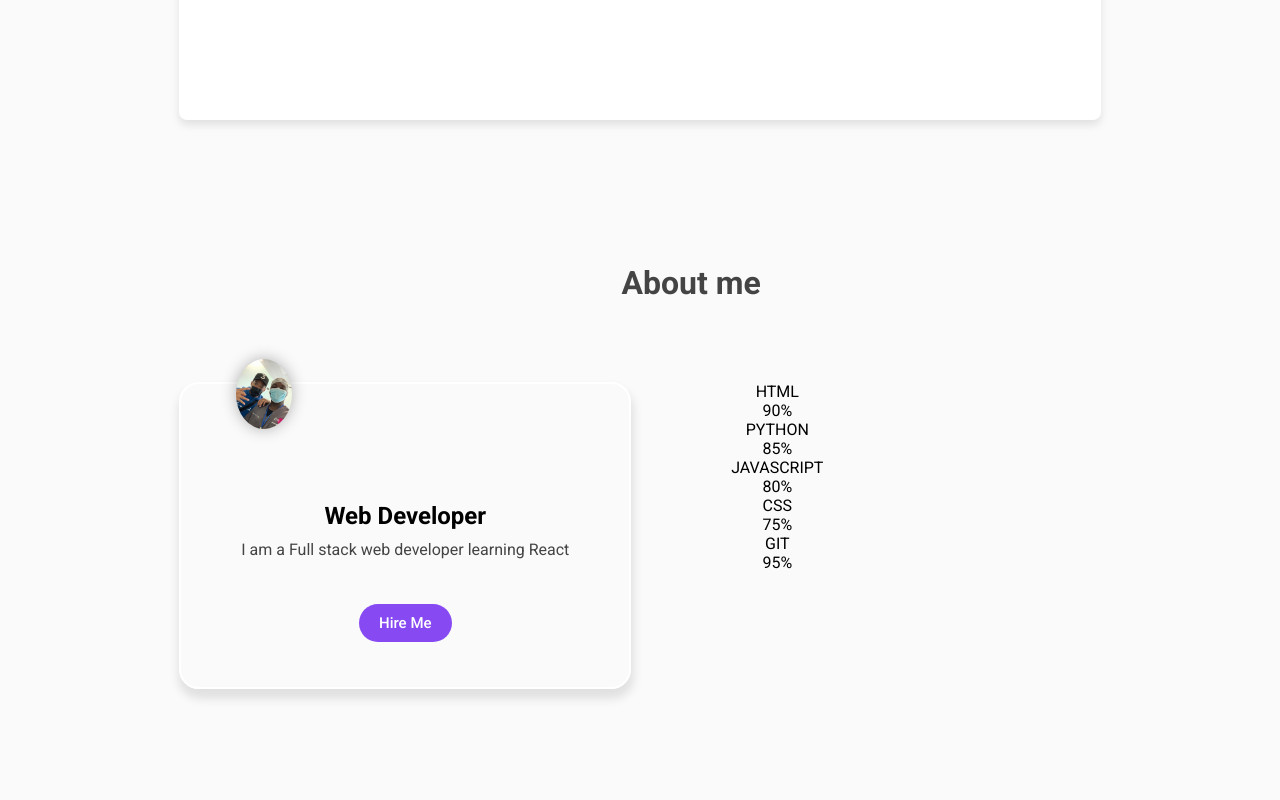
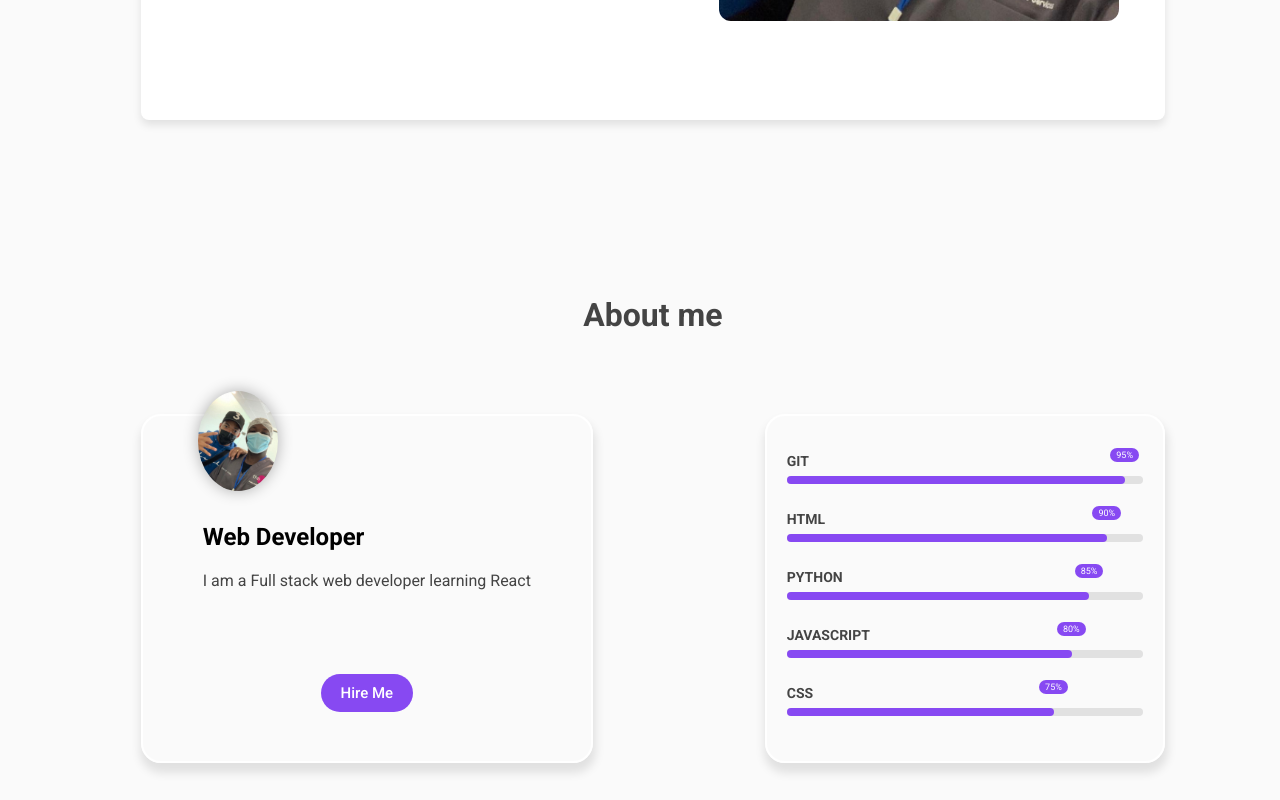
Before and after one commit to Pcosby5/react_journey, a React (Create React App) app in the folder cosby-the-python-portfolio/: page / in a window 1280 px wide. Shown: the part 640-1440 px from the top of the page. Built offline with nearby package versions, Linux system fonts and the light colour scheme; a web font is replaced by a local one.

Commit message:
finished the about section , chnaged the text-align in wrapper to  from center to left, bascially checking alignmnent and layout and psotioinng

```diff
--- a/cosby-the-python-portfolio/src/components/Hero.css
+++ b/cosby-the-python-portfolio/src/components/Hero.css
@@ -1,7 +1,7 @@
 /* Hero section styling */
 .hero {
   display: flex;
-  width: 90%;
+  width: 100%;
   max-width: 1200px;
   background-color: #fff;
   padding: 40px;
@@ -90,20 +90,6 @@
   display: flex;
 }
 
-.btn {
-  background-color: #007bff;
-  color: #fff;
-  padding: 10px 20px;
-  margin-right: 10px;
-  border: none;
-  border-radius: 4px;
-  cursor: pointer;
-  transition: background-color 0.3s ease;
-}
-
-.btn:hover {
-  background-color: #0056b3;
-}
 
 /* Social icons container */
 .social-icons {
--- a/cosby-the-python-portfolio/src/pages/About.js
+++ b/cosby-the-python-portfolio/src/pages/About.js
@@ -26,8 +26,19 @@ export default function About() {
           </div>
 
           {/* Skills section inside the same row */}
-          <div className="col">
+
           <div className="skills">
+            <div className="skill-box">
+              <span className="title">GIT</span>
+              <div className="skill-bar">
+                <span className="skill-per git">
+                  <span className="tool-tip">95%</span>
+                </span>
+              </div>
+            </div>
+
+
+
             <div className="skill-box">
               <span className="title">HTML</span>
               <div className="skill-bar">
@@ -36,6 +47,8 @@ export default function About() {
                 </span>
               </div>
             </div>
+
+
 
             <div className="skill-box">
               <span className="title">PYTHON</span>
@@ -64,16 +77,10 @@ export default function About() {
               </div>
             </div>
 
-              <div className="skill-box">
-                <span className="title">GIT</span>
-                <div className="skill-bar">
-                  <span className="skill-per git">
-                    <span className="tool-tip">95%</span>
-                  </span>
+
+
           </div>
-              </div>
-            </div>
-          </div>
+
         </div>
       </section>
     </main>
--- a/cosby-the-python-portfolio/src/styles/about.css
+++ b/cosby-the-python-portfolio/src/styles/about.css
@@ -9,23 +9,6 @@
     margin: 20px;
 } */
 
-.row {
-    display: flex;
-    justify-content: space-evenly;
-    width: 100%;
-    gap: 80px;
-    /* display: block;
-    margin: 0 auto; */
-
-}
-
-.col {
-    display: flex;
-    width: 50%;
-
-    /* display: inline-block;
-    margin: 20px; */
-}
 
 .about-info {
     position: relative;
@@ -47,6 +30,8 @@
     box-sizing: border-box;
     -webkit-transition: all 0.25s ease;
     transition: all 0.25s ease;
+    top: -35px;
+
 }
 
 .about-info figcaption {
@@ -56,8 +41,12 @@
     /* margin-bottom: 60px; */
 }
 
+.about-info h1, p {
+    margin-bottom: 20px;
+}
+
 .about-me .profile {
-    border-radius: 60%;
+    border-radius: 100%;
     position: absolute;
     bottom: 100%;
 
@@ -65,7 +54,7 @@
     z-index: 1;
     background-color: #fff;
     max-width: 80px;
-    max-height: 70px;
+    max-height: 180px;
     box-shadow: 0 0 15px rgba(0, 0, 0, 0.3);
 
 }
@@ -88,4 +77,105 @@
     font-size: 15px;
     font-weight: 500;
     transition: all 0.5s ease;
+    margin: 4px;
 }
+
+
+.skills {
+    position: relative;
+    width: 100%;
+    max-width: 400px;
+    /* height: 100%; */
+    /* max-height: 600px; */
+    border: 2px solid #fff;
+    background: transparent;
+    box-shadow: 1px 8px 10px 2px var(--first-shadow);
+    border-radius: 20px;
+    /* margin: 20px; */
+    padding: 10px 20px;
+
+}
+
+.skills .skill-box {
+    width: 100%;
+    margin: 25px 0;
+
+}
+
+.skill-box .title {
+    font-size: 14px;
+    font-weight: 600;
+    color: var(--text-color);
+}
+
+.skill-box .skill-bar {
+    height: 8px;
+    width: 100%;
+    border-radius: 6px;
+    margin-top: 6px;
+
+    background: rgba(0, 0, 0, 0.1);
+}
+
+.skill-box .skill-per {
+    position: relative;
+    display: block;
+    height: 100%;
+    width: 90%;
+    border-radius: 6px;
+    background: #8749f2;
+    animation: progress 0.4s ease-in-out forwards;
+    opacity: 0;
+
+}
+
+.skill-per.html {
+    animation-delay: 0.1s;
+    width: 90%;
+}
+
+.skill-per.python {
+    animation-delay: 0.1s;
+    width: 85%;
+}
+
+.skill-per.js {
+    animation-delay: 0.1s;
+    width: 80%;
+}
+
+.skill-per.css {
+    animation-delay: 0.1s;
+    width: 75%;
+}
+
+.skill-per.git {
+    animation-delay: 0.1s;
+    width: 95%;
+}
+
+
+@keyframes progress {
+    0% {
+        width: 0;
+        opacity: 1;
+    }
+
+    100% {
+        opacity: 1;
+    }
+
+}
+
+.skill-per .tool-tip {
+    position: absolute;
+    right: -14px;
+    top: -28px;
+    font-size: 9px;
+    color: #fff;
+    padding: 2px 6px;
+    border-radius: 20px;
+    background: #8749f2;
+    z-index: 1;
+
+}
--- a/cosby-the-python-portfolio/src/styles/main.css
+++ b/cosby-the-python-portfolio/src/styles/main.css
@@ -52,7 +52,7 @@ html {
 }
 
 h1 {
-    margin-top: 2em;
+    margin-top: 3em;
 }
 /*
 General wrapper to position everything
@@ -73,8 +73,8 @@ General wrapper to position everything
     position: relative;
     top: 50%;
     /* transform: translateY(-50%); */
-    text-align: center;
-    left: 4%;
+    text-align: left;
+    left: 1%;
 
     /*
 
@@ -99,3 +99,40 @@ General wrapper to position everything
     line-height: 1.2;
     color: var(--text-color);
 }
+
+/* about and contact row and column*/
+.row {
+    display: flex;
+    justify-content: space-between;
+    width: 100%;
+    gap: 40px;
+    /* align-items: stretch; */
+    /* display: block;
+    margin: 0 auto; */
+
+}
+
+.col {
+    display: flex;
+    width: 50%;
+
+    /* display: inline-block;
+    margin: 20px; */
+}
+
+
+/* all bottons */
+.btn {
+  background-color: #8749f2;
+  color: #fff;
+  padding: 10px 20px;
+  margin-right: 10px;
+  border: none;
+  border-radius: 4px;
+  cursor: pointer;
+  transition: background-color 0.3s ease;
+}
+
+.btn:hover {
+  background-color: #0056b3;
+}
```
Lines whose indentation alone changed are shown as unchanged.
